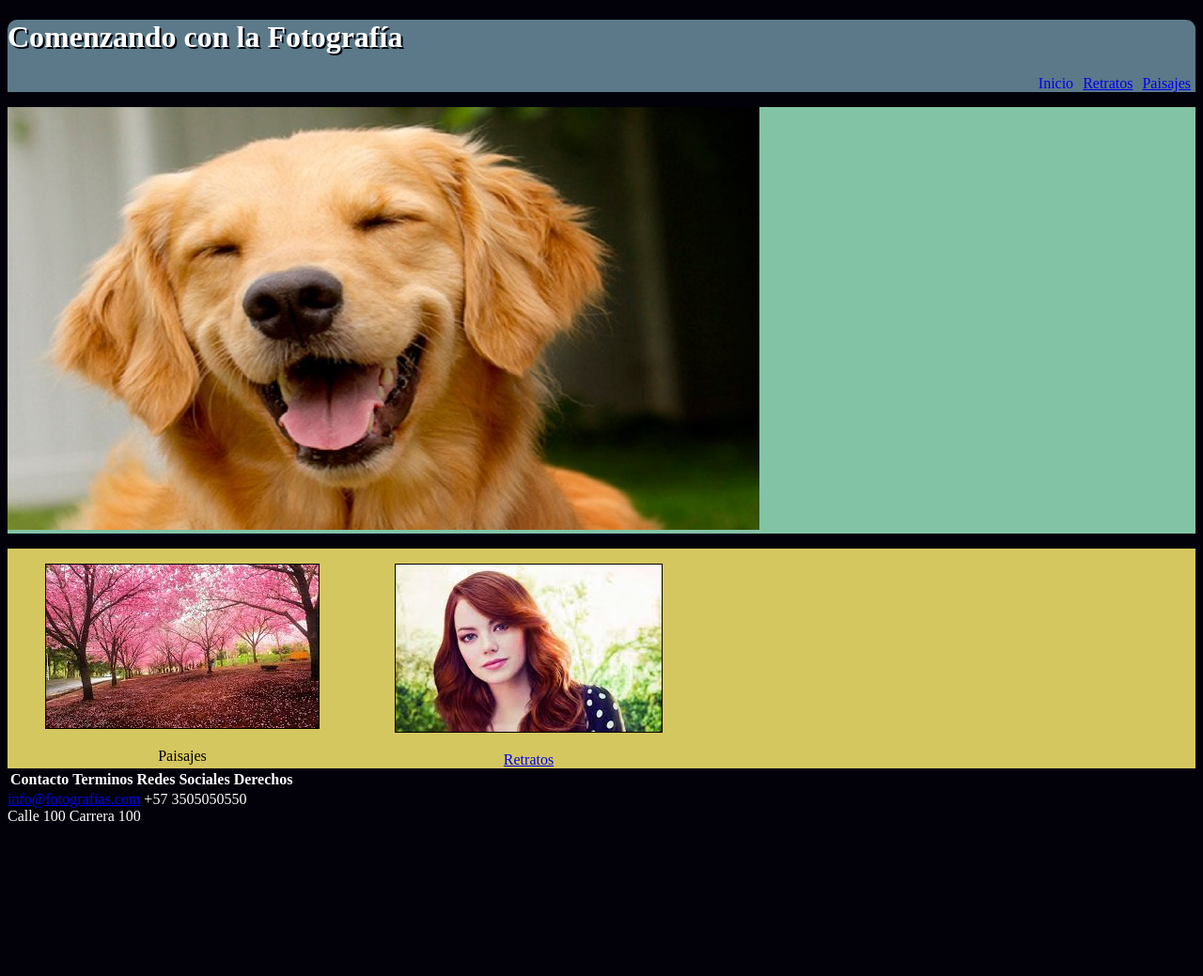
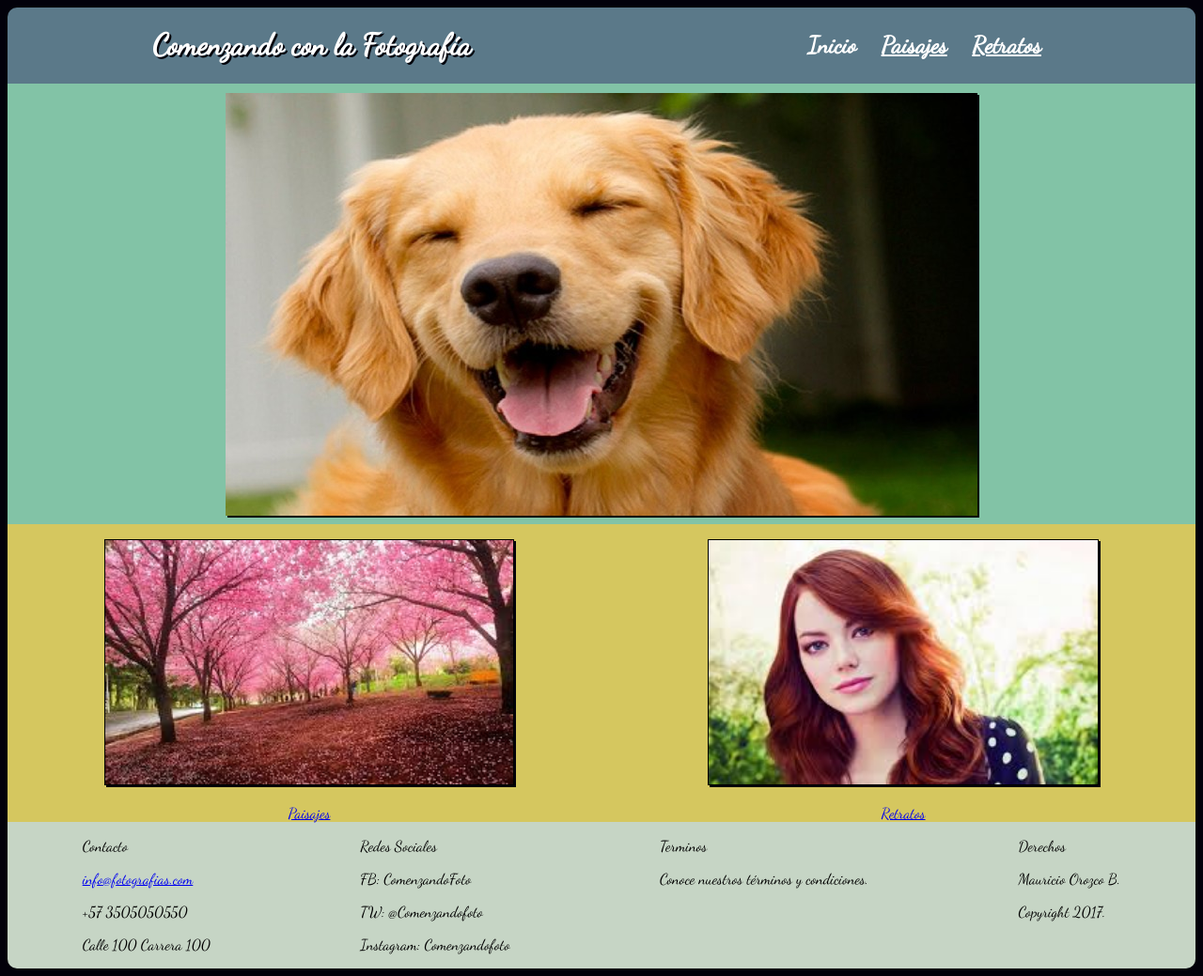
Before and after one commit to DonDomino/CSS-y-Dise-o-web-responsive_Mauricio_Orozco, a plain HTML site: page index.html in a window 1280 px wide. Shown: the whole page at 94% size. Before the commit the page ends 886 px from the top, so only its background shows below. Drawn offline with Linux system fonts and the light colour scheme.

Commit message:
Decorando

```diff
--- a/Css/Paisajes.css
+++ b/Css/Paisajes.css
@@ -1,20 +1,19 @@
 body{
   background-color: #02010a;
-  font-family: dancing-sript;
+  font-family: "Dancing Script";
 }
 
 header{
   background-color: #5b7989;
   border-radius: 10px 10px 0px 0px;
-  width: 99%;
-  position: fixed;
+  display: flex;
+  justify-content: space-around;
+  align-items: center;
 }
 
 header h1{
   text-shadow: 2px 2px #02010a;
   color: white;
-  margin: 1%;
-  padding: 20px;
 }
 
 #active {
@@ -24,9 +23,26 @@ header h1{
 header ul{
   list-style: none;
   overflow: hidden;
+  font-weight: bolder;
+  font-size: 25px;
 }
 
 li{
-  float: right;
-  margin: 0px 5px;
+  margin: 10px 10px 0px 10px;
+  display: inline;
 }
+
+li a:visited{
+  color: white;
+}
+
+li a:link{
+  color: white;
+}
+
+footer{
+  border-radius: 0px 0px 10px 10px;
+  background-color: #C6d5c5;
+  display: flex;
+  justify-content: space-around;
+}
--- a/Css/Retratos.css
+++ b/Css/Retratos.css
@@ -1,20 +1,19 @@
 body{
   background-color: #02010a;
-  font-family: dancing-sript;
+  font-family: "Dancing Script";
 }
 
 header{
   background-color: #5b7989;
   border-radius: 10px 10px 0px 0px;
-  width: 99%;
-  position: fixed;
+  display: flex;
+  justify-content: space-around;
+  align-items: center;
 }
 
 header h1{
   text-shadow: 2px 2px #02010a;
   color: white;
-  margin: 1%;
-  padding: 20px;
 }
 
 #active {
@@ -24,9 +23,26 @@ header h1{
 header ul{
   list-style: none;
   overflow: hidden;
+  font-weight: bolder;
+  font-size: 25px;
 }
 
 li{
-  float: right;
-  margin: 0px 5px;
+  margin: 10px 10px 0px 10px;
+  display: inline;
 }
+
+li a:visited{
+  color: white;
+}
+
+li a:link{
+  color: white;
+}
+
+footer{
+  border-radius: 0px 0px 10px 10px;
+  background-color: #C6d5c5;
+  display: flex;
+  justify-content: space-around;
+}
--- a/Css/estilos.css
+++ b/Css/estilos.css
@@ -1,11 +1,14 @@
 body{
   background-color: #02010a;
-  font-family: dancing-sript;
+  font-family: "Dancing Script";
 }
 
 header{
   background-color: #5b7989;
   border-radius: 10px 10px 0px 0px;
+  display: flex;
+  justify-content: space-around;
+  align-items: center;
 }
 
 header h1{
@@ -20,29 +23,50 @@ header h1{
 header ul{
   list-style: none;
   overflow: hidden;
+  font-weight: bolder;
+  font-size: 25px;
 }
 
 li{
-  float: right;
-  margin: 0px 5px;
+  margin: 10px 10px 0px 10px;
+  display: inline;
+}
+
+li a:visited{
+  color: white;
+}
+
+li a:link{
+  color: white;
 }
 
 #principal{
   background-color: #82c3a6;
+  text-align: center;
+}
 
+#principal img{
+  margin-top: 10px;
+  margin-bottom: 5px;
+  filter: drop-shadow(2px 2px #02010a);
 }
 
 #imagenes{
   display: flex;
-  flex-direction: row;
+  justify-content: space-around;
   background-color: #d5c75f;
   text-align: center;
 }
 
 #imagenes img{
   border: solid 1px black;
+  height: 260px;
+  filter: drop-shadow(2px 2px  #02010a);
 }
 
 footer{
-  color: white;
+  border-radius: 0px 0px 10px 10px;
+  background-color: #C6d5c5;
+  display: flex;
+  justify-content: space-around;
 }
--- a/index.html
+++ b/index.html
@@ -4,6 +4,7 @@
     <link rel="stylesheet" href="css/estilos.css">
     <meta charset="utf-8">
     <meta name="viewport" content="width=device-width, user-scalable=no">
+    <link href="https://fonts.googleapis.com/css?family=Dancing+Script" rel="stylesheet">
     <title>Comenzando con la Fotografía</title>
   </head>
   <body>
@@ -11,21 +12,21 @@
   <h1>Comenzando con la Fotografía</h1>
   <nav>
     <ul>
+      <li><a id="active" href="index.html">Inicio</a></li>
       <li><a href="Html/Paisajes.html">Paisajes</a></li>
       <li><a href="Html/Retratos.html">Retratos</a></li>
-      <li><a id="active" href="index.html">Inicio</a></li>
     </ul>
   </nav>
 </header>
 <section id="principal">
-  <p><img src="Images/Portada.jpg" alt=""></p>
+  <img src="Images/Portada.jpg" alt="">
 </section>
 <section id="imagenes">
   <article class="paisaje">
     <figure>
-      <img src="Images/paisaje.jpg" alt="">
+    <a href="Html/Paisajes.html"><img src="Images/paisaje.jpg" alt=""></a>
   </figure>
-  <figcaption>Paisajes</figcaption>
+  <figcaption><a href="Html/Paisajes.html">Paisajes</a></figcaption>
   </article>
   <article class="retratos">
     <figure>
@@ -35,19 +36,27 @@
   </article>
 </section>
 <footer>
-<table>
-  <th>Contacto</th>
-  <th>Terminos</th>
-  <th>Redes Sociales</th>
-  <th>Derechos</th>
-</table>
-
-
-  <a href="mailto:info@fotografias.com?subject=feedback">info@fotografias.com</a>
-  +57 3505050550<br>
-  Calle 100 Carrera 100
-
-
+<div class="C1">
+  <p>Contacto</p>
+  <p><a href="mailto:info@fotografias.com?subject=feedback">info@fotografias.com</a></p>
+  <p>+57 3505050550</p>
+  <p>Calle 100 Carrera 100</p>
+</div>
+<div class="C2">
+  <p>Redes Sociales</p>
+  <p>FB: ComenzandoFoto</p>
+  <p>TW: @Comenzandofoto</p>
+  <p>Instagram: Comenzandofoto</p>
+</div>
+<div class="C3">
+  <p>Terminos</p>
+  <p>Conoce nuestros términos y condiciones.</p>
+</div>
+<div class="C4">
+  <p>Derechos</p>
+  <p>Mauricio Orozco B.</p>
+  <p>Copyright 2017.</p>
+</div>
 </footer>
   </body>
 </html>
```
Also changed, not shown: Html/Paisajes.html (+24 -6 lines), Html/Retratos.html (+25 -7 lines).
